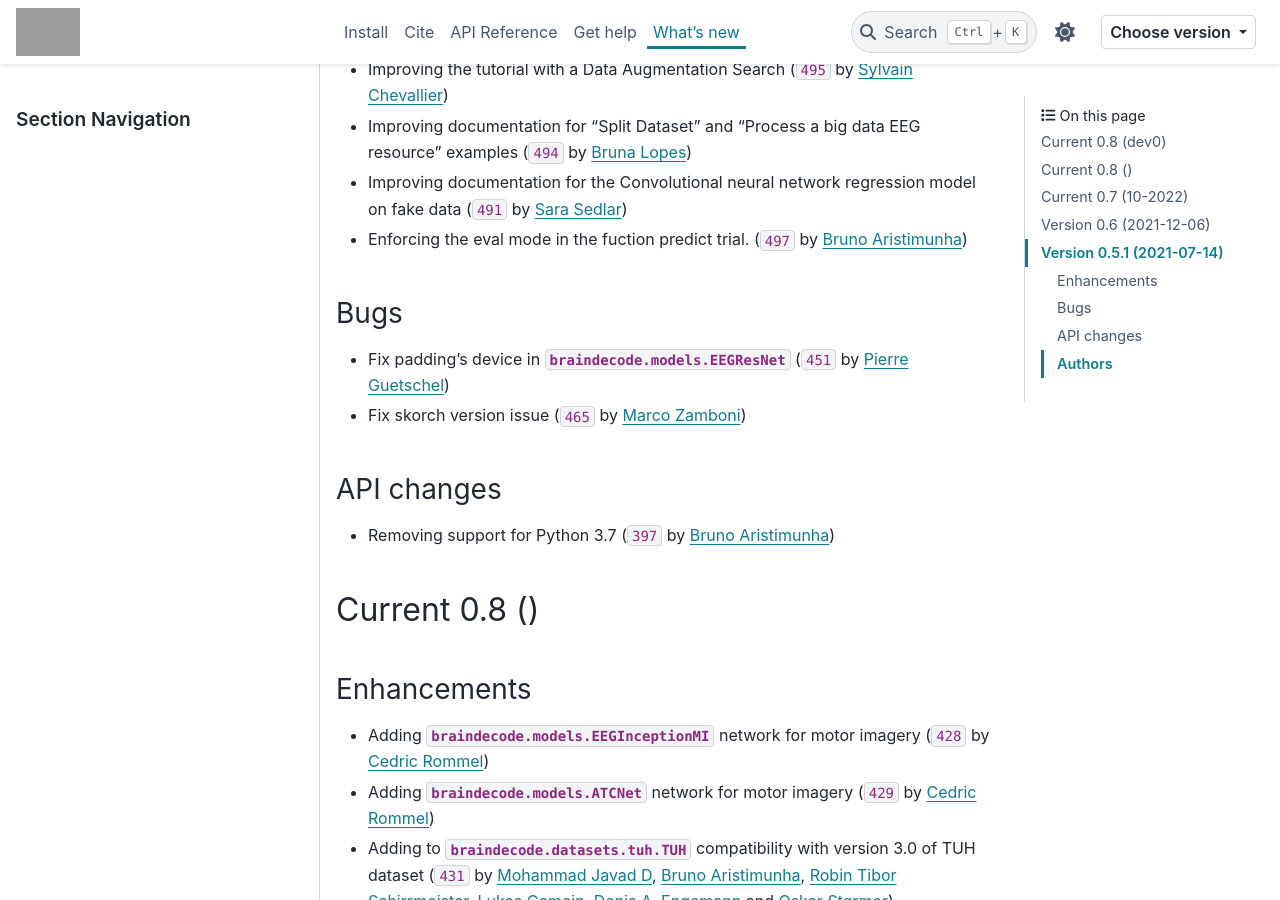
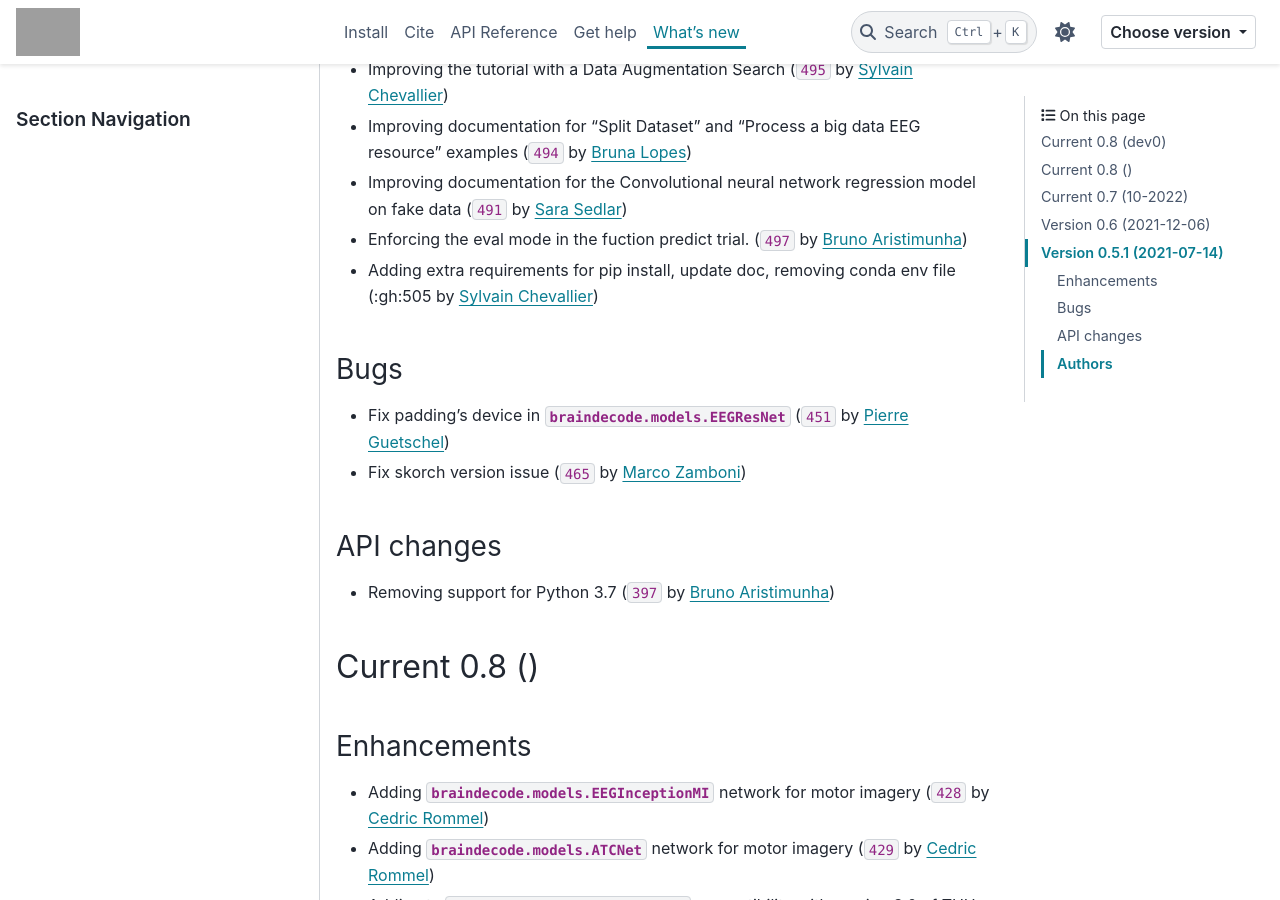
Before and after one commit to braindecode/braindecode, a Sphinx documentation site: the page built from docs/whats_new.rst, in a window 1280 px wide and 900 px high, scrolled down 832 px. Built offline with Sphinx 7.4.7 and the PyData theme 0.15.4, drawn with Linux system fonts in a browser that asks for light colours; pages that are not in the unit, such as notebooks, are missing from menus; comment, search, counter and statistics services are not loaded; cross-references to code outside the pages are shown as plain code; grey boxes are pictures that could not be loaded.

Commit message:
fix: update whatsnew

```diff
--- a/docs/whats_new.rst
+++ b/docs/whats_new.rst
@@ -37,6 +37,7 @@ Enhancements
 - Improving documentation for "Split Dataset" and "Process a big data EEG resource" examples (:gh:`494` by `Bruna Lopes`_)
 - Improving documentation for the Convolutional neural network regression model on fake data (:gh:`491` by `Sara Sedlar`_)
 - Enforcing the eval mode in the fuction predict trial. (:gh:`497` by `Bruno Aristimunha`_)
+- Adding extra requirements for pip install, update doc, removing conda env file (:gh:505 by `Sylvain Chevallier`_)
 
 Bugs
 ~~~~
```
